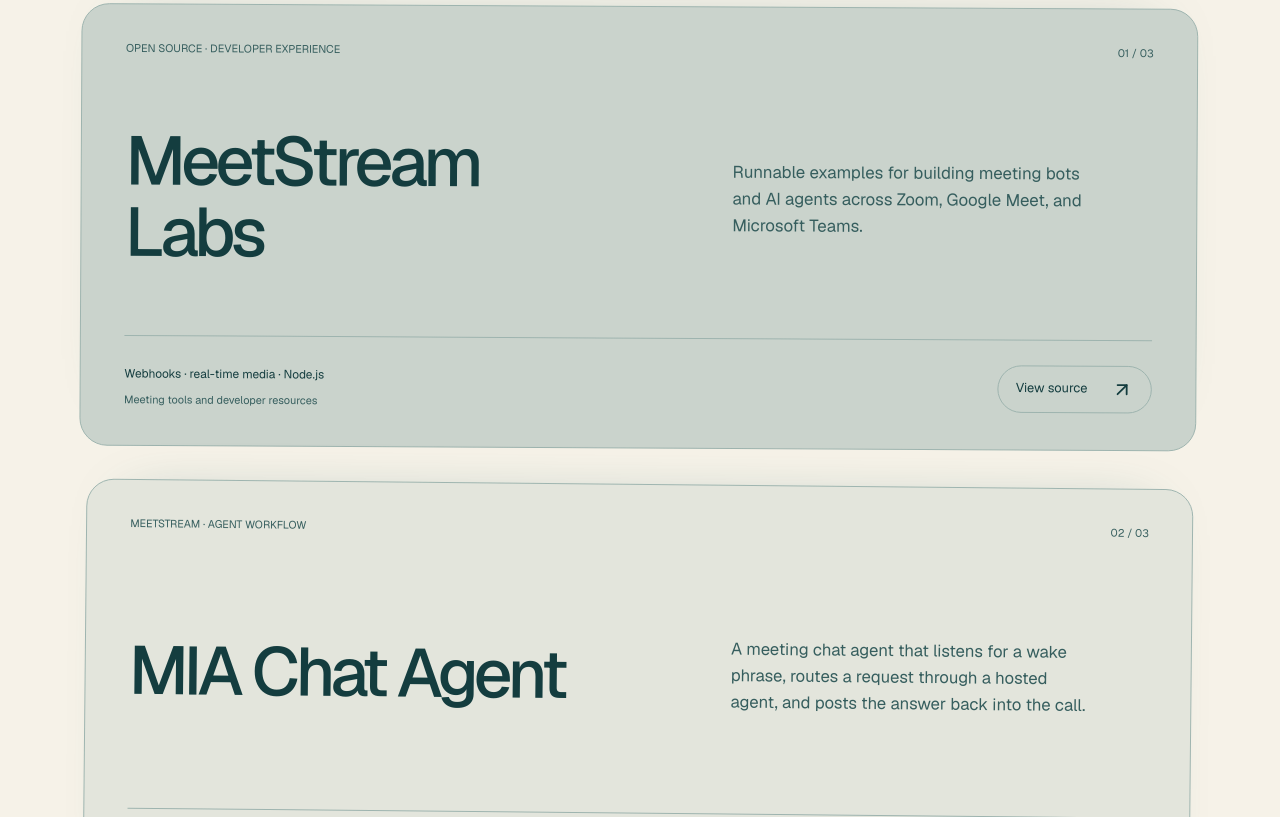
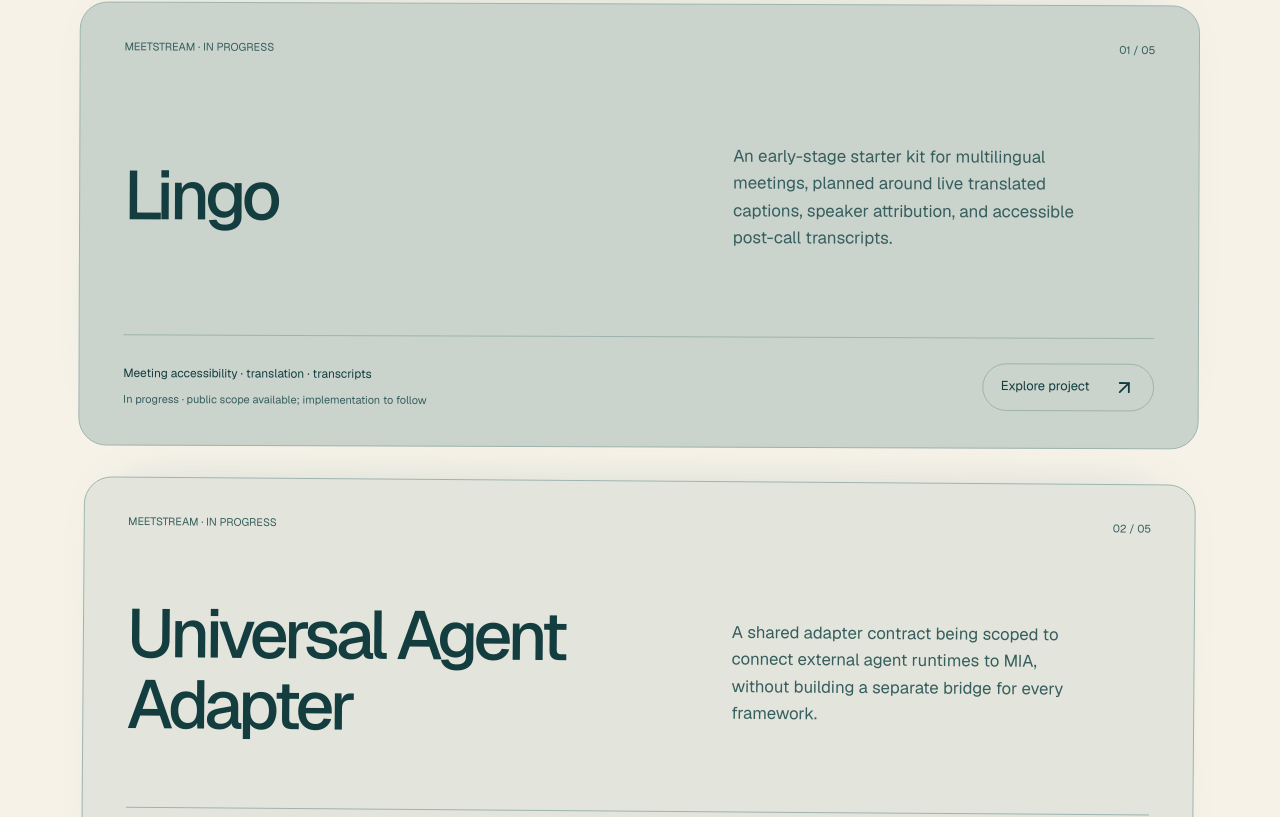
Before and after one commit to Arjun220905/portfolio, a Next.js app: page / in a window 1280 px wide. Shown: the part 1283-2100 px from the top of the page. Built offline with nearby package versions, Linux system fonts and the light colour scheme.

Commit message:
Refresh LinkedIn and feature Lingo and agent adapter projects

```diff
--- a/app/alternate/content.ts
+++ b/app/alternate/content.ts
@@ -1,4 +1,22 @@
 export const projects = [
+  {
+    title: 'Lingo',
+    category: 'MEETSTREAM · IN PROGRESS',
+    text: 'An early-stage starter kit for multilingual meetings, planned around live translated captions, speaker attribution, and accessible post-call transcripts.',
+    stack: 'Meeting accessibility · translation · transcripts',
+    href: 'https://github.com/meetstream-ai/lingo',
+    signal: 'In progress · public scope available; implementation to follow',
+    linkLabel: 'Explore project',
+  },
+  {
+    title: 'Universal Agent Adapter',
+    category: 'MEETSTREAM · IN PROGRESS',
+    text: 'A shared adapter contract being scoped to connect external agent runtimes to MIA, without building a separate bridge for every framework.',
+    stack: 'Agent runtimes · integration contracts · MIA',
+    href: 'https://github.com/meetstream-ai/universal-agent-adapter',
+    signal: 'In progress · contract and reference implementation to follow',
+    linkLabel: 'Explore project',
+  },
   {
     title: 'MeetStream Labs',
     category: 'OPEN SOURCE · DEVELOPER EXPERIENCE',
@@ -20,7 +38,7 @@
     category: 'PERSONAL BUILD · AI PRODUCT',
     text: 'An experiment in turning high-pressure interview moments into useful, context-aware feedback.',
     stack: 'TypeScript · AI workflows · product thinking',
-    href: 'https://github.com/Arjun220905',
+    href: 'https://github.com/Arjun220905/interview-copilot',
     signal: 'An interview-feedback experiment',
   },
 ];
--- a/app/alternate/interactions.tsx
+++ b/app/alternate/interactions.tsx
@@ -161,9 +161,9 @@
   return <article ref={ref} className={s.projectChapter} style={{ '--chapter-top': `${24 + index * 24}px` } as CSSProperties} {...hover.handlers}>
     <motion.div className={s.chapterScroll} style={reduced ? undefined : { transform }}>
       <motion.div className={s.chapterSurface} style={hover.style}>
-        <div className={s.chapterTop}><span>{project.category}</span><span>0{index + 1} / 03</span></div>
+        <div className={s.chapterTop}><span>{project.category}</span><span>{String(index + 1).padStart(2, '0')} / {String(projects.length).padStart(2, '0')}</span></div>
         <div className={s.chapterGrid}><h3>{project.title}</h3><p>{project.text}</p></div>
-        <div className={s.chapterBottom}><div><span>{project.stack}</span><p>{project.signal}</p></div><a href={project.href} target="_blank" rel="noreferrer">View source <ArrowUpRight size={22} /></a></div>
+        <div className={s.chapterBottom}><div><span>{project.stack}</span><p>{project.signal}</p></div><a href={project.href} target="_blank" rel="noreferrer">{project.linkLabel ?? 'View source'} <ArrowUpRight size={22} /></a></div>
       </motion.div>
     </motion.div>
   </article>;
--- a/app/alternate/portfolio.tsx
+++ b/app/alternate/portfolio.tsx
@@ -57,8 +57,8 @@
         </section>
       </main>
       <footer className={s.footer}>
-        <Reveal><h2>Let&apos;s start a<br /><a href="https://www.linkedin.com/in/arjun-m-39b317290/" target="_blank" rel="noreferrer">conversation.<ArrowUpRight aria-hidden="true" /></a></h2></Reveal>
-        <div className={s.footerBottom}><Link href="/alternate" className={s.originalLink}><ArrowLeft size={15} /> Original portfolio</Link><div><a href="https://github.com/Arjun220905" target="_blank" rel="noreferrer">GitHub <ArrowUpRight size={14} /></a><a href="https://www.linkedin.com/in/arjun-m-39b317290/" target="_blank" rel="noreferrer">LinkedIn <ArrowUpRight size={14} /></a><a href="https://x.com/arjunlarps" target="_blank" rel="noreferrer">X <ArrowUpRight size={14} /></a></div><span>© 2026 Arjun M</span></div>
+        <Reveal><h2>Let&apos;s start a<br /><a href="https://www.linkedin.com/in/arjun-manivannan/" target="_blank" rel="noreferrer">conversation.<ArrowUpRight aria-hidden="true" /></a></h2></Reveal>
+        <div className={s.footerBottom}><Link href="/alternate" className={s.originalLink}><ArrowLeft size={15} /> Original portfolio</Link><div><a href="https://github.com/Arjun220905" target="_blank" rel="noreferrer">GitHub <ArrowUpRight size={14} /></a><a href="https://www.linkedin.com/in/arjun-manivannan/" target="_blank" rel="noreferrer">LinkedIn <ArrowUpRight size={14} /></a><a href="https://x.com/arjunlarps" target="_blank" rel="noreferrer">X <ArrowUpRight size={14} /></a></div><span>© 2026 Arjun M</span></div>
       </footer>
     </div>
   </div>;
--- a/app/original-portfolio.tsx
+++ b/app/original-portfolio.tsx
@@ -60,7 +60,7 @@
           <ThemeToggle />
           <a
             className="nav-cta"
-            href="https://www.linkedin.com/in/arjun-m-39b317290/"
+            href="https://www.linkedin.com/in/arjun-manivannan/"
             target="_blank"
             rel="noreferrer"
           >
@@ -331,7 +331,7 @@
         </div>
         <div className="footer-right">
           <a
-            href="https://www.linkedin.com/in/arjun-m-39b317290/"
+            href="https://www.linkedin.com/in/arjun-manivannan/"
             target="_blank"
             rel="noreferrer"
             className="email-link"
@@ -348,7 +348,7 @@
               GH
             </a>
             <a
-              href="https://www.linkedin.com/in/arjun-m-39b317290/"
+              href="https://www.linkedin.com/in/arjun-manivannan/"
               target="_blank"
               rel="noreferrer"
               aria-label="LinkedIn"
```
